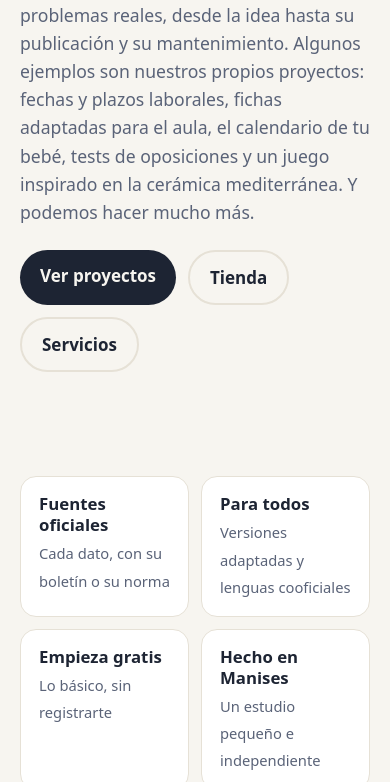
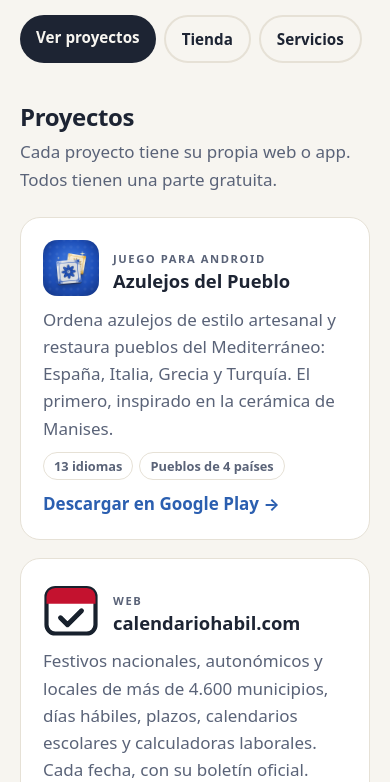
Before and after one commit to XosoMediaLab/xosomedialab.github.io, a plain HTML site: page index.html in a window 390 px wide. Shown: the part 515-1297 px from the top of the page. Drawn offline with Linux system fonts and the light colour scheme.

Commit message:
Portada: «herramientas» en el título y móvil más directo
En el móvil se quita el logo grande (ya está en la cabecera), los proyectos van justo después de los botones y los cuatro cuadros de «Cómo trabajamos» pasan detrás, más compactos. En el ordenador solo cambia el título.

Co-Authored-By: Claude Opus 5.5 <noreply@anthropic.com>

```diff
--- a/index.html
+++ b/index.html
@@ -65,7 +65,17 @@
   .btn.alt { border:2px solid var(--line); color:var(--ink); }
   .tiles { justify-self:center; width:min(300px,70vw); aspect-ratio:1; display:grid; place-items:center; }
   .tiles svg { width:100%; height:100%; }
-  @media (max-width:760px) { .hero { grid-template-columns:1fr; padding-top:36px; } .tiles { order:-1; width:160px; } }
+  @media (max-width:760px) {
+    .hero { grid-template-columns:1fr; padding:24px 0 8px; gap:0; }
+    .tiles { display:none; } /* el logo ya está en la cabecera */
+    .lede { font-size:1rem; margin-bottom:18px; }
+    .cta { gap:8px; } .btn { padding:10px 16px; font-size:.95rem; }
+    /* En el móvil, los proyectos van justo después de la portada y «Cómo trabajamos» después */
+    main.wrap { display:flex; flex-direction:column; } main.wrap > * { min-width:0; width:100%; }
+    main.wrap > .hero { order:-2; margin-bottom:32px; } main.wrap > #proyectos { order:-1; }
+    .datos { grid-template-columns:1fr 1fr; gap:8px; margin-bottom:48px; }
+    .dato { padding:12px 14px; } .dato b { font-size:.98rem; } .dato span { font-size:.85rem; }
+  }
 
   .datos { display:grid; grid-template-columns:repeat(auto-fit,minmax(150px,1fr)); gap:12px; margin:0 0 56px; }
   .dato { background:var(--card); border:1px solid var(--line); border-radius:16px; padding:16px 18px; }
@@ -140,7 +150,7 @@
   <section class="hero" aria-labelledby="titulo">
     <div>
       <p class="eyebrow">Estudio independiente · Manises (Valencia)</p>
-      <h1 id="titulo">Apps, juegos y webs útiles, hechos con cariño</h1>
+      <h1 id="titulo">Apps, juegos, webs y herramientas útiles, hechos con cariño</h1>
       <p class="lede">Diseñamos y desarrollamos webs, apps, juegos y software a medida que resuelven problemas reales, desde la idea hasta su publicación y su mantenimiento. Algunos ejemplos son nuestros propios proyectos: fechas y plazos laborales, fichas adaptadas para el aula, el calendario de tu bebé, tests de oposiciones y un juego inspirado en la cerámica mediterránea. Y podemos hacer mucho más.</p>
       <div class="cta"><a class="btn main" href="#proyectos">Ver proyectos</a><a class="btn alt" href="#tienda">Tienda</a><a class="btn alt" href="#servicios">Servicios</a></div>
     </div>
```
